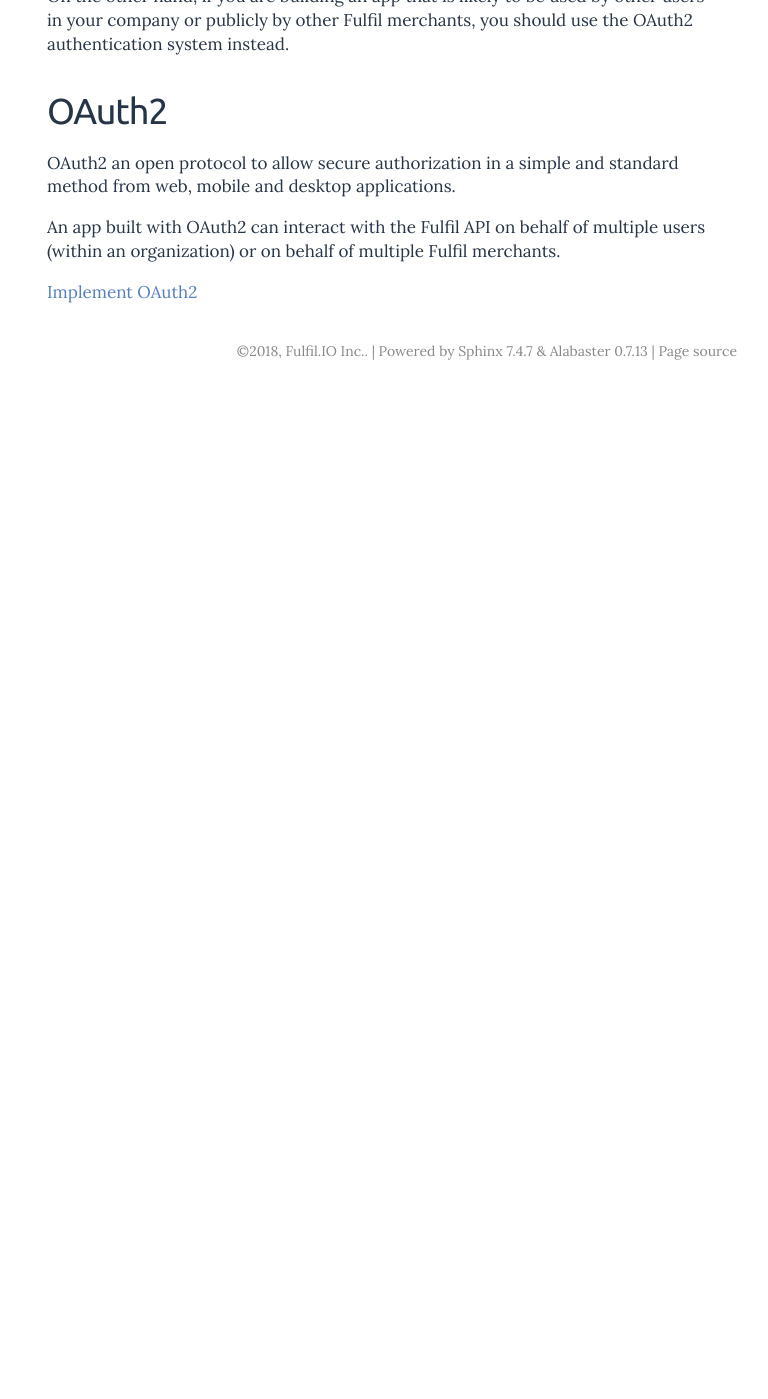
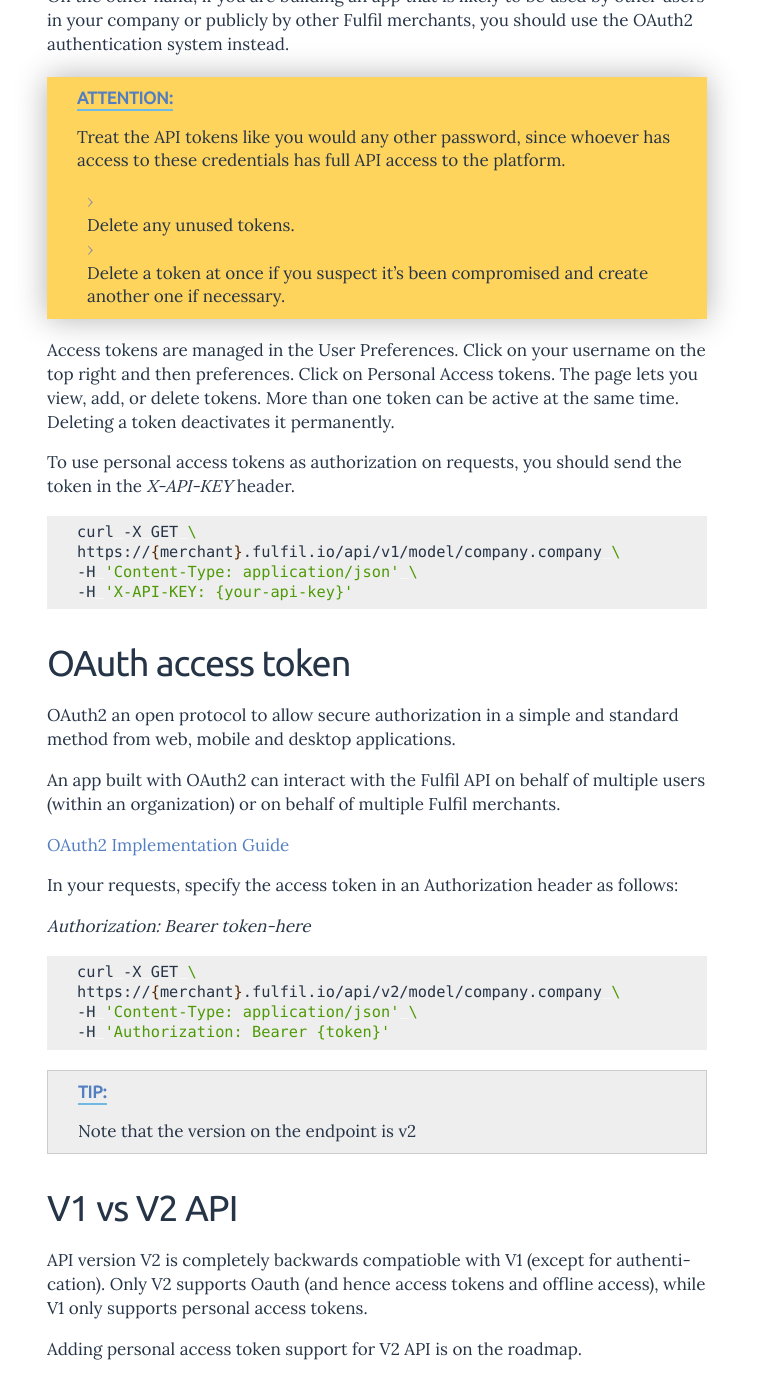
Before and after one commit to sharoonthomas/developers.fulfil.io, a Sphinx documentation site: the page built from source/getting-started/authentication.rst, in a window 1280 px wide and 1400 px high, scrolled down 495 px. Shown: the whole window, without its empty margins (373-1141 px from the left). Built offline with Sphinx 7.4.7, drawn with Linux system fonts in a browser that asks for light colours; before the commit the page ends 900 px from its top, so only the background shows below that; some of the changed text lies outside the part shown.

Commit message:
Expand on v1, v2 API and authentication

```diff
--- a/source/getting-started/authentication.rst
+++ b/source/getting-started/authentication.rst
@@ -9,8 +9,8 @@
 
 Fulfil API offers two forms of authentication:
 
-API Key
--------
+API Key / Personal Access Token
+-------------------------------
 
 Also know as the V1 authentication, this allows users to create an
 API key associated to their user account to build private applications.
@@ -25,9 +25,33 @@
 by other users in your company or publicly by other Fulfil merchants, you
 should use the OAuth2 authentication system instead.
 
+.. attention::
 
-OAuth2
-------
+   Treat the API tokens like you would any other password,
+   since whoever has access to these credentials has full API access
+   to the platform.
+
+   * Delete any unused tokens.
+   * Delete a token at once if you suspect it's been compromised and
+     create another one if necessary.
+
+Access tokens are managed in the User Preferences. Click on your username
+on the top right and then preferences. Click on Personal Access tokens.
+The page lets you view, add, or delete tokens. More than one token can be
+active at the same time. Deleting a token deactivates it permanently.
+
+To use personal access tokens as authorization on requests, you should send
+the token in the `X-API-KEY` header.
+
+.. code-block:: shell
+
+    curl -X GET \
+    https://{merchant}.fulfil.io/api/v1/model/company.company \
+    -H 'Content-Type: application/json' \
+    -H 'X-API-KEY: {your-api-key}'
+
+OAuth access token
+------------------
 
 OAuth2 an open protocol to allow secure authorization in a simple and
 standard method from web, mobile and desktop applications.
@@ -36,4 +60,29 @@
 multiple users (within an organization) or on behalf of multiple Fulfil
 merchants.
 
-:doc:`Implement OAuth2 </getting-started/oauth2>`
+:doc:`OAuth2 Implementation Guide </getting-started/oauth2>`
+
+In your requests, specify the access token in an Authorization header as
+follows:
+
+`Authorization: Bearer token-here`
+
+.. code-block:: shell
+
+    curl -X GET \
+    https://{merchant}.fulfil.io/api/v2/model/company.company \
+    -H 'Content-Type: application/json' \
+    -H 'Authorization: Bearer {token}'
+
+.. tip::
+
+    Note that the version on the endpoint is v2
+
+V1 vs V2 API
+------------
+
+API version V2 is completely backwards compatioble with V1 (except for authentication).
+Only V2 supports Oauth (and hence access tokens and offline access), while V1 only supports
+personal access tokens.
+
+Adding personal access token support for V2 API is on the roadmap.
```
